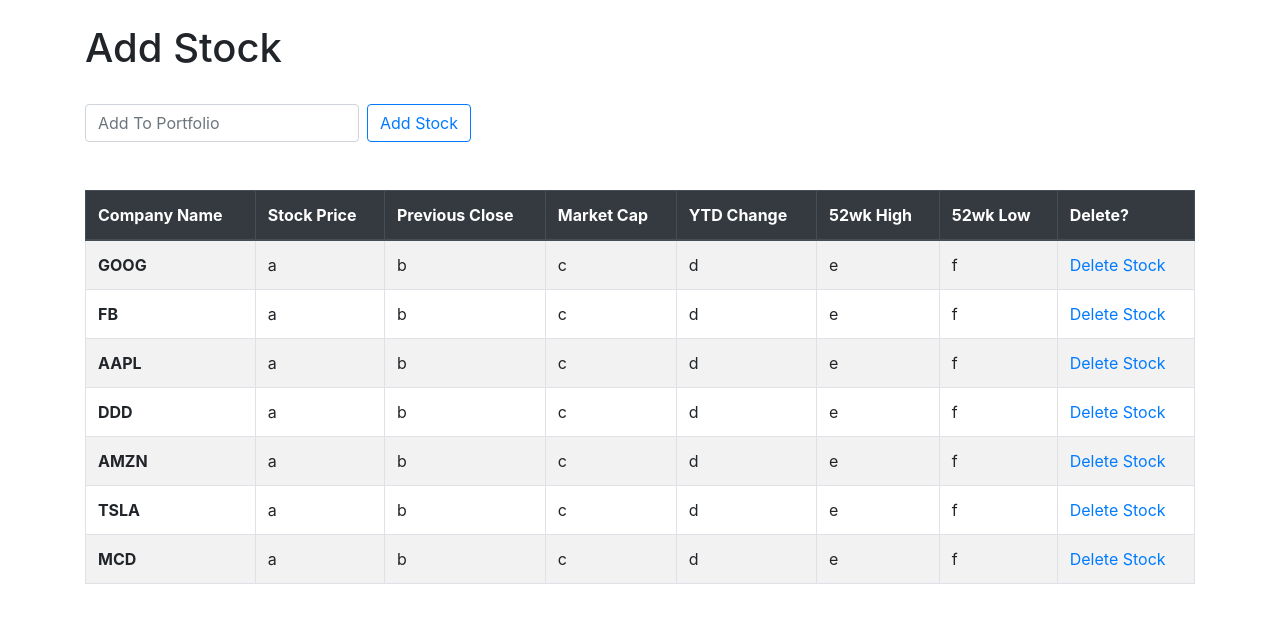
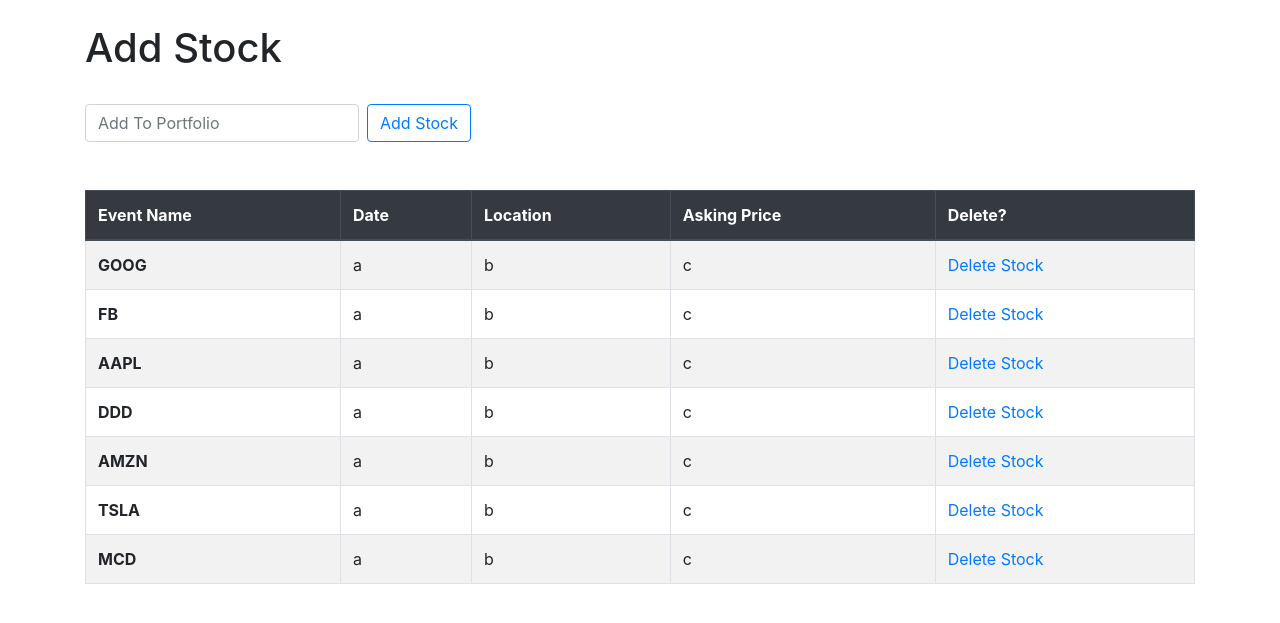
Before and after one commit to jalenjjbr/djangostock, a Django app: page /add_stock.html in a window 1280 px wide. Shown: the part 56-679 px from the top of the page. Run offline with Django 3.2, Linux system fonts and the light colour scheme; data comes from the database, SQL or seed files in the repository; some libraries are stand-ins or nearby versions.

Commit message:
Change home.html and add_stock.html to reference tickets

```diff
--- a/quotes/templates/add_stock.html
+++ b/quotes/templates/add_stock.html
@@ -17,13 +17,10 @@
 <table class="table table-striped table-bordered table-hover">
     <thead class="thead-dark">
       <tr>
-        <th scope="col">Company Name</th>
-        <th scope="col">Stock Price</th>
-        <th scope="col">Previous Close</th>
-        <th scope="col">Market Cap</th>
-        <th scope="col">YTD Change</th>
-        <th scope="col">52wk High</th>
-        <th scope="col">52wk Low</th>
+        <th scope="col">Event Name</th>
+        <th scope="col">Date</th>
+        <th scope="col">Location</th>
+        <th scope="col">Asking Price</th>
         <th scope="col">Delete?</th>
       </tr>
     </thead>
@@ -35,9 +32,6 @@
                 <td>a</td>
                 <td>b</td>
                 <td>c</td>
-                <td>d</td>
-                <td>e</td>
-                <td>f</td>
                 <td> <a href="{% url 'delete' item.id %}">Delete Stock</a> </td>
             </tr>
         {% endfor %}
```
Also changed, not shown: quotes/templates/home.html (+1 -21 lines).
